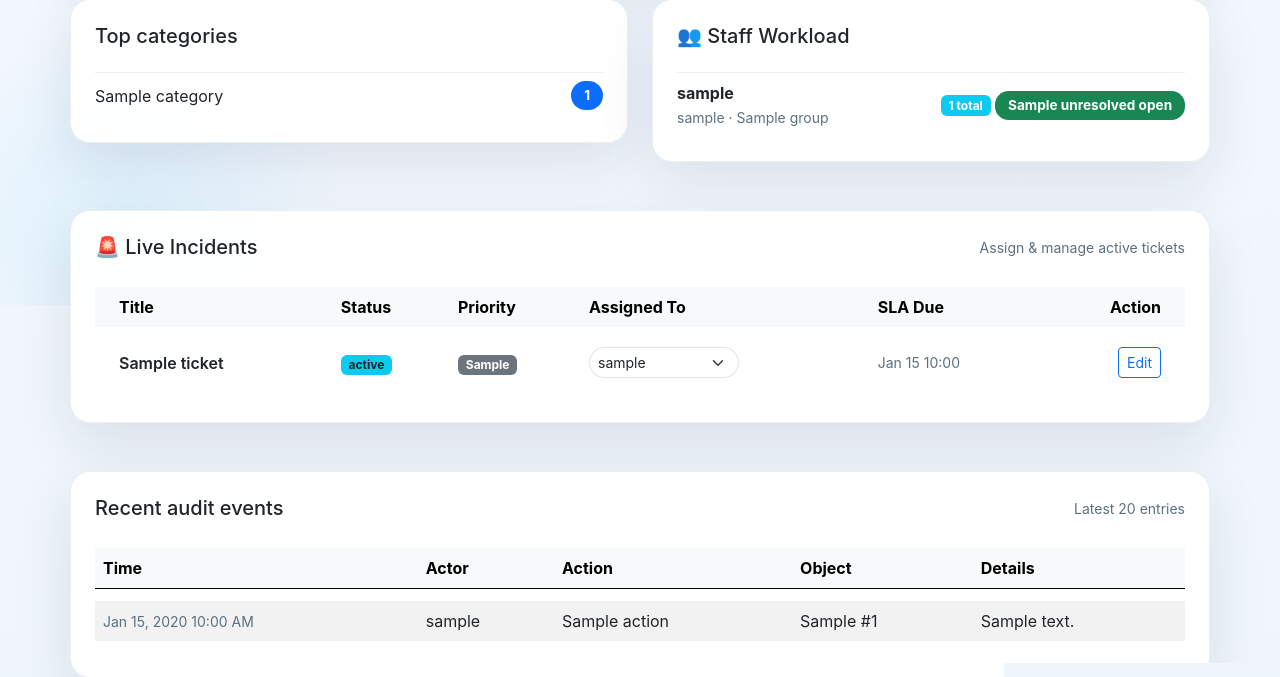
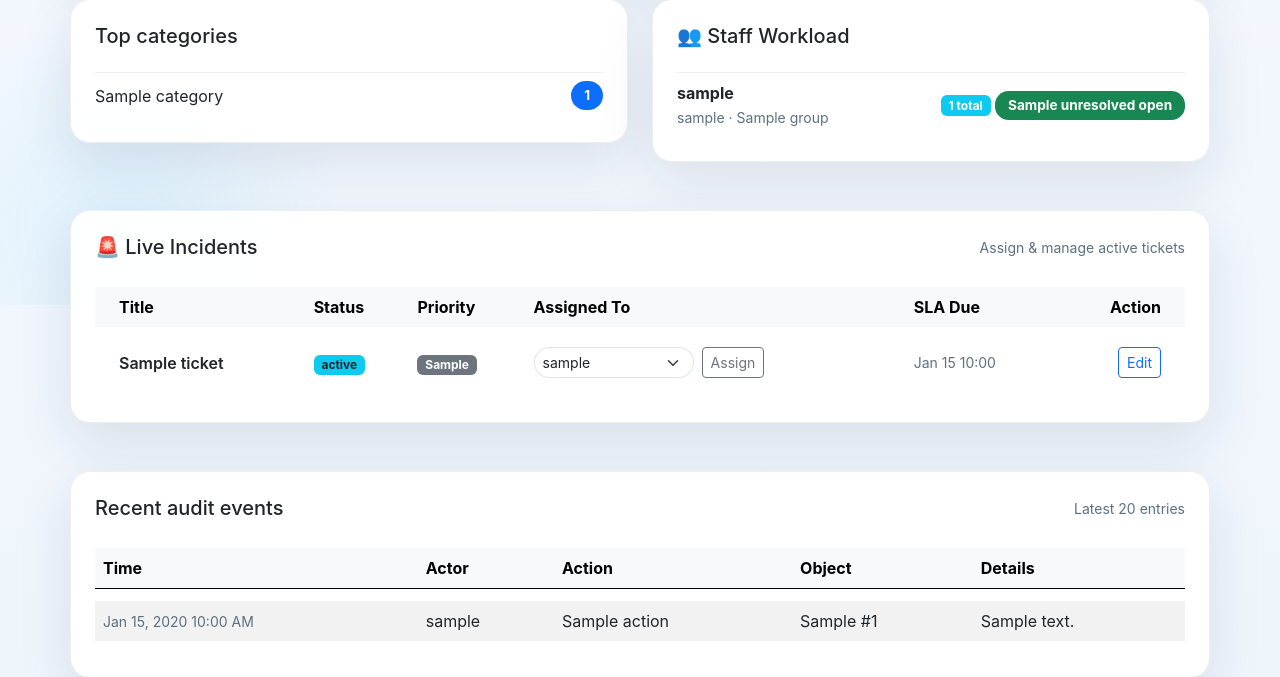
Before and after one commit to JeremiAtienza/IT-Helpdesk-Security-Incident-Tracker, a Django app: template templates/filemanager/admin_dashboard.html in a window 1280 px wide. Shown: the part 495-1172 px from the top of the page. Run offline with Django 5.2, Linux system fonts and the light colour scheme; the template is opened without the code that fills it: most values are stand-ins (such as "Sample title", 1, 10 or a date in 2020).

Commit message:
Admin dashboard: simplify staff groups display; improve assignee control accessibility

```diff
--- a/templates/filemanager/admin_dashboard.html
+++ b/templates/filemanager/admin_dashboard.html
@@ -86,7 +86,13 @@
                         <div class="d-flex justify-content-between align-items-center">
                             <div>
                                 <strong>{{ user.get_full_name|default:user.username }}</strong><br>
-                                <small class="text-muted">{{ user.username }} · {{ user.groups.all|join:", " }}</small>
+                                                <small class="text-muted">{{ user.username }} ·
+                                                    {% for g in user.groups.all %}
+                                                        {{ g.name }}{% if not forloop.last %}, {% endif %}
+                                                    {% empty %}
+                                                        No groups
+                                                    {% endfor %}
+                                                </small>
                             </div>
                             <div class="text-end">
                                 <span class="badge bg-info">{{ count }} total</span>
@@ -146,14 +152,15 @@
                                 {% endif %}
                             </td>
                             <td>
-                                <form method="post" action="{% url 'admin-ticket-action' ticket.pk %}" style="display:inline;">
+                                <form method="post" action="{% url 'admin-ticket-action' ticket.pk %}" class="d-flex align-items-center" aria-label="Assign ticket">
                                     {% csrf_token %}
-                                    <select name="assignee" class="form-select form-select-sm" style="display:inline;width:150px;" onchange="this.form.submit();">
+                                    <select name="assignee" class="form-select form-select-sm me-2" style="width:160px;" aria-label="Select assignee" onchange="this.form.submit();">
                                         <option value="">Unassigned</option>
                                         {% for user in staff_users %}
-                                        <option value="{{ user.pk }}" {% if ticket.assignee and ticket.assignee.pk == user.pk %}selected{% endif %}>{{ user.username }}</option>
+                                        <option value="{{ user.pk }}" {% if ticket.assignee and ticket.assignee.pk == user.pk %}selected{% endif %}>{{ user.get_full_name|default:user.username }}</option>
                                         {% endfor %}
                                     </select>
+                                    <button type="submit" class="btn btn-sm btn-outline-secondary">Assign</button>
                                 </form>
                             </td>
                             <td class="text-muted small">
```
